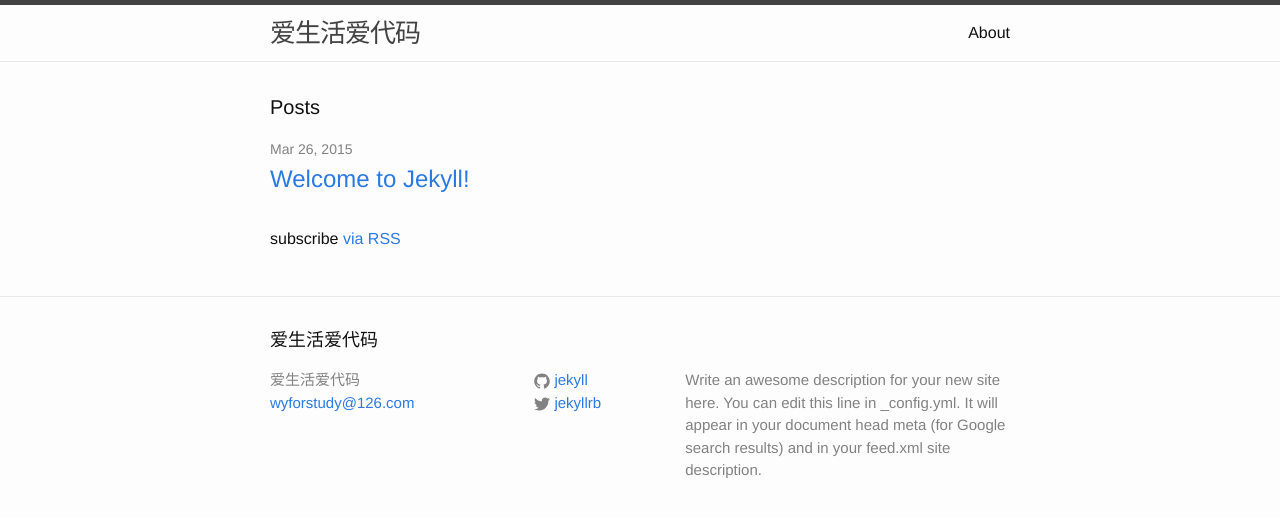
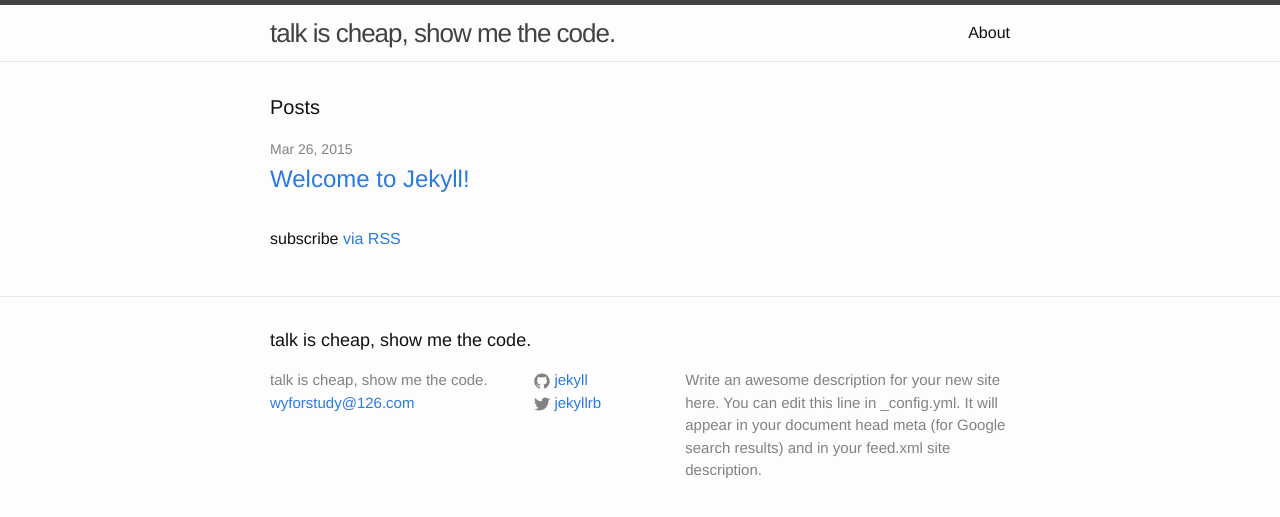
Before and after one commit to windchan/wyTrivail.github.io, a Jekyll site: the page built from index.html, in a window 1280 px wide. Shown: the top 517 px of the page. Built offline with Jekyll 4.4.1, drawn with Linux system fonts in a browser that asks for light colours.

Commit message:
Update _config.yml

```diff
--- a/_config.yml
+++ b/_config.yml
@@ -1,5 +1,5 @@
 # Site settings
-title: 爱生活爱代码
+title: talk is cheap, show me the code.
 email: wyforstudy@126.com
 description: > # this means to ignore newlines until "baseurl:"
   Write an awesome description for your new site here. You can edit this
```
